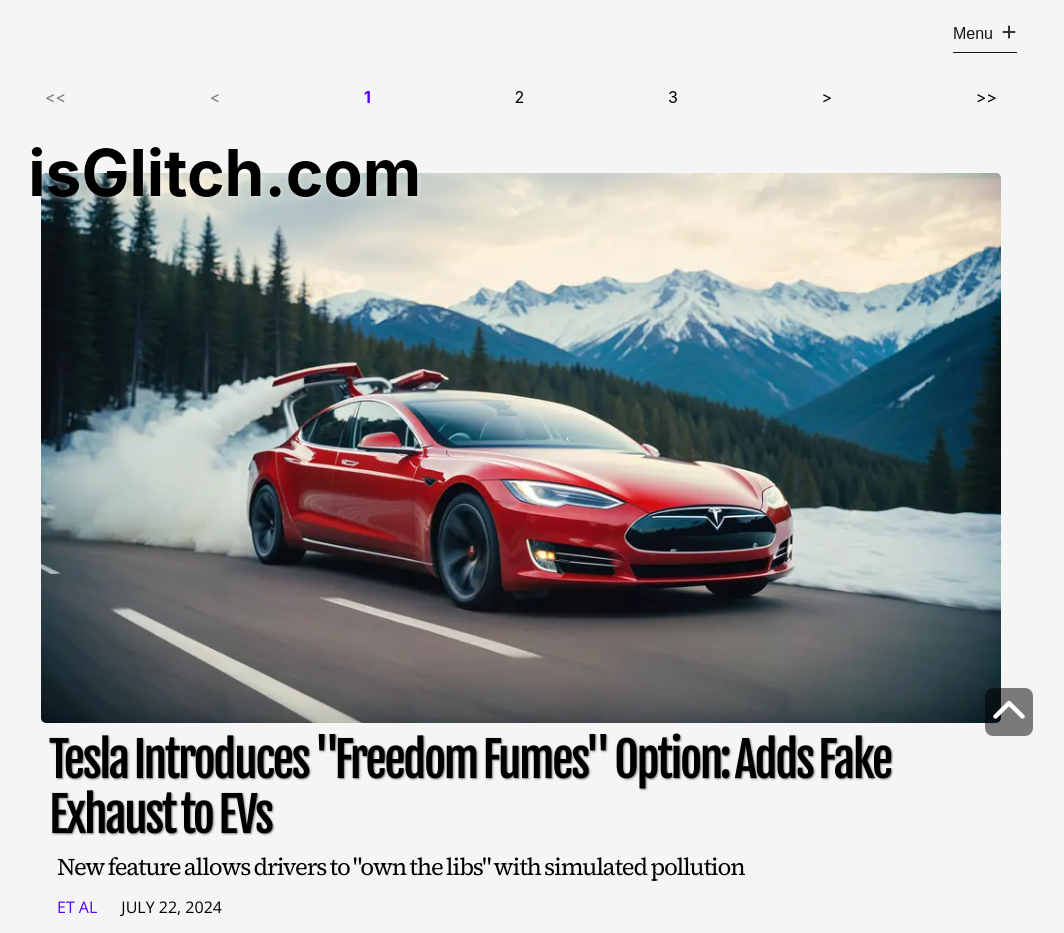
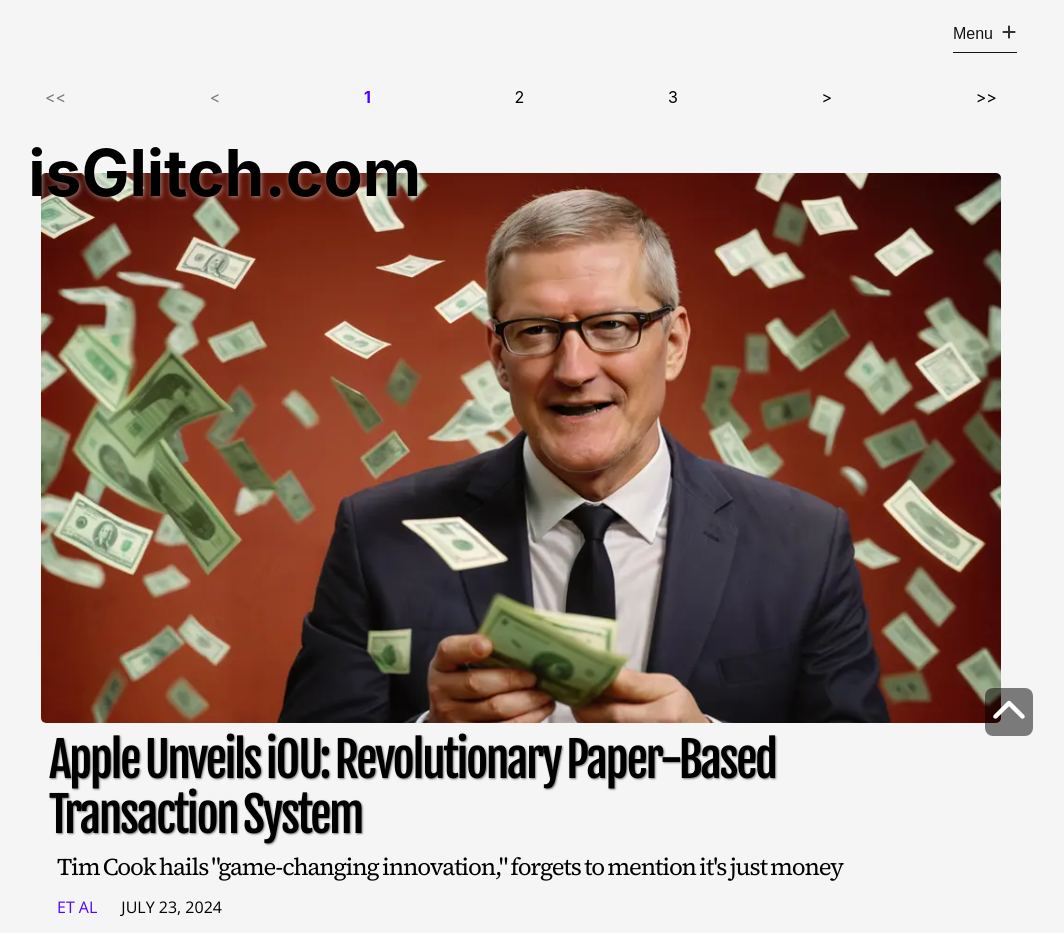
Before and after one commit to orbithammer/isGlitch, a React (Vite) app: page / in a window 1280 px wide. Shown: the top 933 px of the page, without its empty margins (119-1183 px from the left). Built offline with nearby package versions, Linux system fonts and the light colour scheme; a web font is replaced by a local one.

Commit message:
20240723 update

```diff
--- a/src/data/articles.ts
+++ b/src/data/articles.ts
@@ -167,7 +167,7 @@
         alt: `an apple with the outline of another apple cut out convering the face of a woman painted by da Vinci`,
         header: `Apple Crushes Creativity and Its Reputation in New iPad Ad`,
         subhead: `Baffles consumers, raises concerns about tech giant's direction`,
-        tags: [`Apple`],
+        tags: [`Apple`, `Tim Cook`],
         author: `Et Al`,
         datePublished: new Date(2024,4,11),
         articleBody: [
@@ -1609,4 +1609,33 @@
             `As Tesla stock inexplicably rose on the news, industry analysts were left wondering if this was the beginning of a new era in automotive design or simply the final proof that reality has become stranger than fiction. Either way, it's clear that in the race to the bottom, Elon Musk has once again taken the lead—leaving nothing but fake smoke in his wake.`,
         ]
     },
+    {
+        id: 71,
+        articleUrl: `20240723-tim-cook-hails`,
+        category: `tech`,
+        img: `/images/20240723-tim-cook-hails.webp`,
+        alt: `Tim Cook in raining money`,
+        header: `Apple Unveils iOU: Revolutionary Paper-Based Transaction System`,
+        subhead: `Tim Cook hails "game-changing innovation," forgets to mention it's just money`,
+        tags: [`Apple`, `Tim Cook`],
+        author: `Et Al`,
+        datePublished: new Date(2024,6,23,18),
+        articleBody: [
+            `In a desperate bid to salvage its reputation amidst the global digital payment meltdown, Apple has announced its latest "innovation" – the iOU. This groundbreaking system, touted as the future of financial transactions, is essentially a small rectangular piece of paper with a number printed on it.`,
+
+            `At a hastily organized press conference, Apple CEO Tim Cook proudly showcased the iOU, holding it aloft like a modern-day Moses with the Ten Commandments. "This changes everything," Cook declared, his eyes gleaming with the fervor of a man who'd just discovered fire. "No more worrying about server outages or forgotten passwords. With iOU, your wealth is quite literally in your hands!"`,
+
+            `The iOU comes in various denominations, each featuring a portrait of a different tech luminary. The $1 bill sports a grinning Mark Zuckerberg, while the $100 flaunts a brooding Elon Musk smoking a joint. For a mere $999, customers can purchase a leather iWallet to store their iOUs, complete with a built-in abacus for those tricky calculations.`,
+
+            `When pressed about the striking similarity between iOU and traditional currency, Cook scoffed. "Money? Please. This is a disruptive, blockchain-disabled, peer-to-peer value transfer protocol. Completely different."`,
+
+            `The tech world has reacted with a mixture of awe and confusion. Google promptly announced its rival product, gCash, which is identical to iOU but comes in slightly different shades of green. Meanwhile, Amazon's Andy Jassy was spotted frantically Googling "how to make paper" and "is money patented?"`,
+
+            `As for the general public, reactions have been mixed. Millennial influencer Zoe Brighton tweeted, "OMG, Apple invented money! #mindblown #iOU4life," while her grandfather, Harold, merely sighed and muttered something about "reinventing the wheel."`,
+
+            `In a surprising turn of events, FTC Chair Lina Khan has announced plans to classify all these new "innovative payment solutions" as securities. "If it looks like a duck, swims like a duck, and quacks like a duck, then it's probably a highly regulated financial instrument," Khan stated, barely suppressing an eye-roll.`,
+
+            `In a final stroke of marketing genius, Apple has announced that each iOU will come with a free U2 album whether you want it or not. Because if there's one thing that pairs well with financial crisis, it's unsolicited Bono.`,
+        ]
+    },
 ]
```
Also changed, not shown: public/images/20240723-tim-cook-hails.webp (added).
